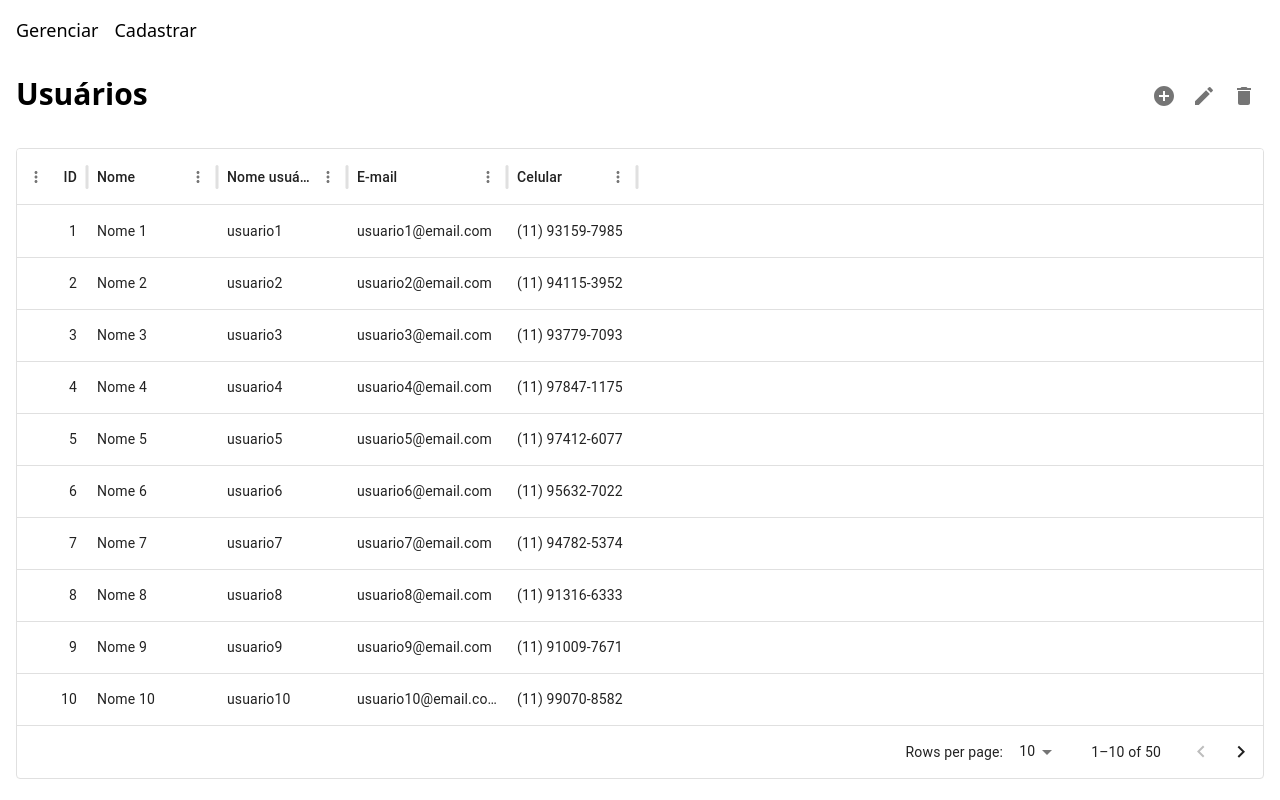
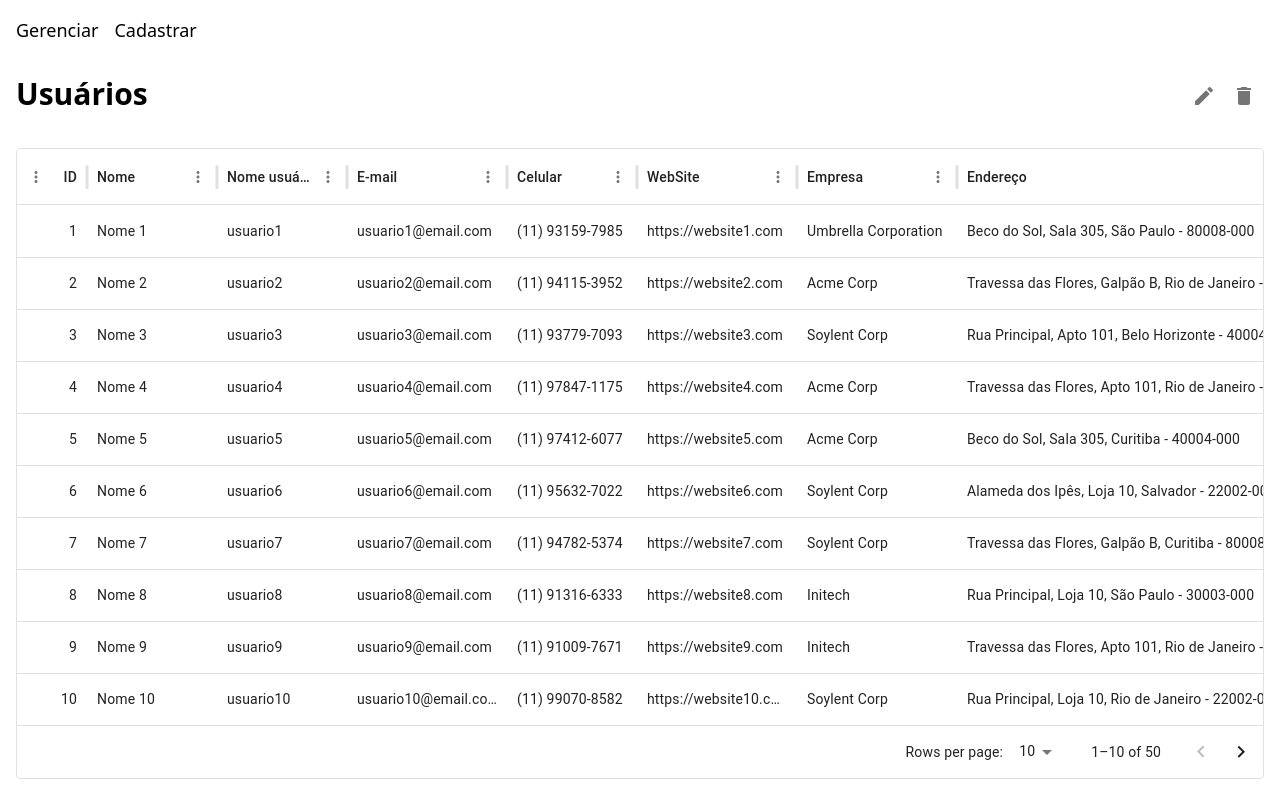
Before and after one commit to NixonAzeredo/user-project, a React (Vite) app: page / in a window 1280 px wide. Built offline with nearby package versions, Linux system fonts and the light colour scheme.

Commit message:
adiciona novos campos na tabela

```diff
--- a/src/modules/users/configs/tableConfig.ts
+++ b/src/modules/users/configs/tableConfig.ts
@@ -5,7 +5,13 @@ export interface Rows {
   name: string;
   userName: string;
   email: string;
-  address: {
+  address: Address;
+  phone: string;
+  website: string;
+  company: Company;
+}
+
+export interface Address{
   street: string;
   suite: string;
   city: string;
@@ -14,14 +20,13 @@ export interface Rows {
     lat: string;
     lng: string;
   };
-  };
-  phone: string;
-  website: string;
-  company: {
+
+}
+
+export interface Company{
   name: string;
   catchPhrase: string;
   bs: string;
-  };
 }
 
 export const COLUMNS: GridColDef[] = [
@@ -38,6 +43,22 @@ export const COLUMNS: GridColDef[] = [
     headerName: "Celular",
     width: 130,
   },
+  {
+    field: "website",
+    headerName: "WebSite",
+    width: 160,
+  },
+  {
+    field: "company",
+    headerName: "Empresa",
+    width: 160,
+    valueGetter: (params: Company) => {
+      return params.name;
+    }
+  },
+  {field: "address", headerName: "Endereço", width: 400, valueGetter: (params: Address) => {
+    return `${params.street}, ${params.suite}, ${params.city} - ${params.zipcode}`;
+  }}
 ];
 
 export const ROWS: Rows[] = [];
--- a/src/modules/users/layout/index.tsx
+++ b/src/modules/users/layout/index.tsx
@@ -1,10 +1,9 @@
-import AddCircleIcon from "@mui/icons-material/AddCircle";
 import DeleteIcon from "@mui/icons-material/Delete";
 import EditIcon from "@mui/icons-material/Edit";
 import { IconButton } from "@mui/material";
+import { useState } from "react";
 import { UsersTable } from "../components/Table";
 import { COLUMNS, ROWS, Rows } from "../configs/tableConfig";
-import { useState } from "react";
 
 export function UsersLayout() {
   const [rows] = useState(ROWS);
@@ -18,10 +17,7 @@ export function UsersLayout() {
       <div className="flex justify-between p-4">
         <h1 className="text-3xl font-bold">Usuários</h1>
         <div>
-          <IconButton color="default" aria-label="delete">
-            <AddCircleIcon />
-          </IconButton>
-          <IconButton color="default" aria-label="delete">
+          <IconButton color="default" aria-label="edit">
             <EditIcon />
           </IconButton>
           <IconButton color="default" aria-label="delete">
```
Lines whose indentation alone changed are shown as unchanged.
